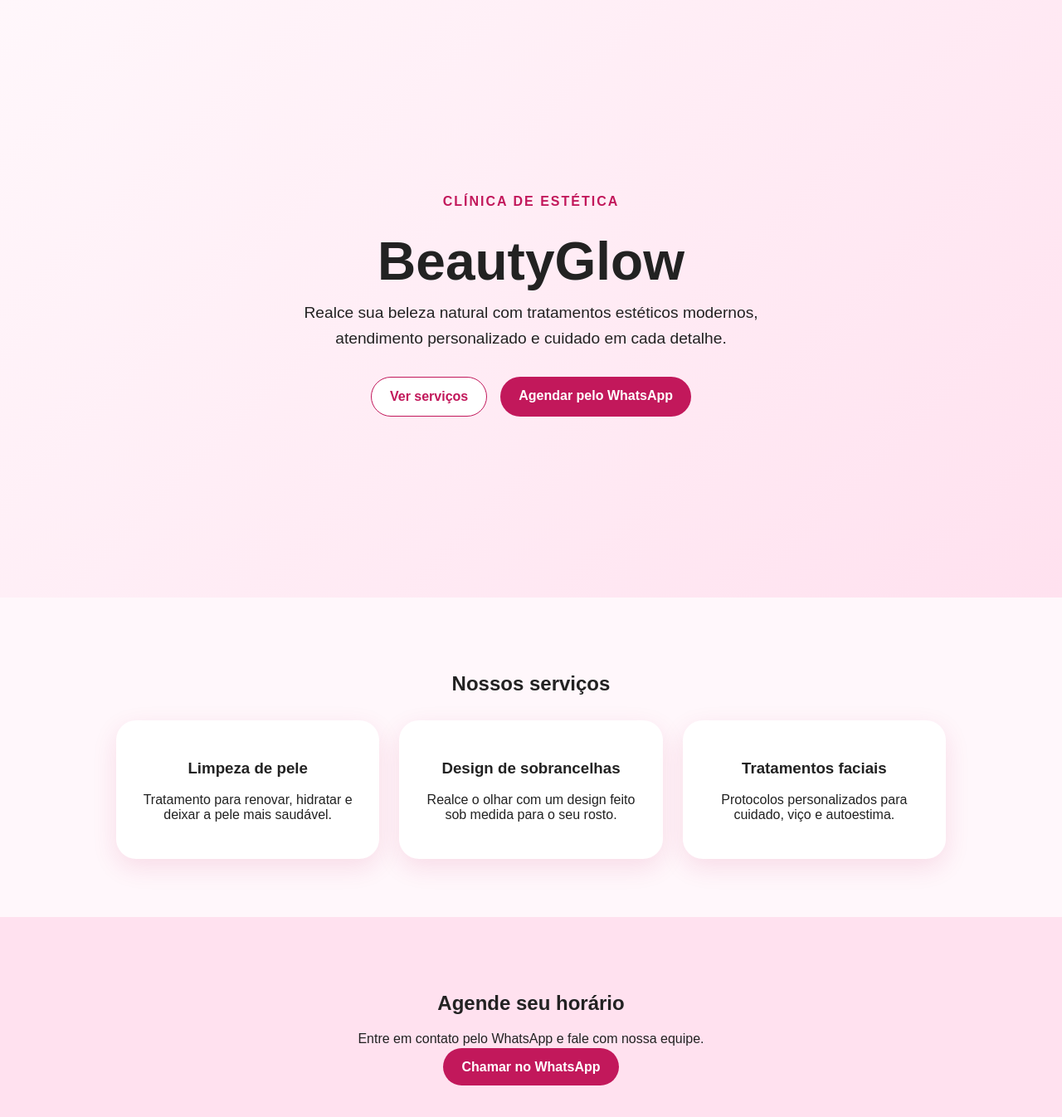
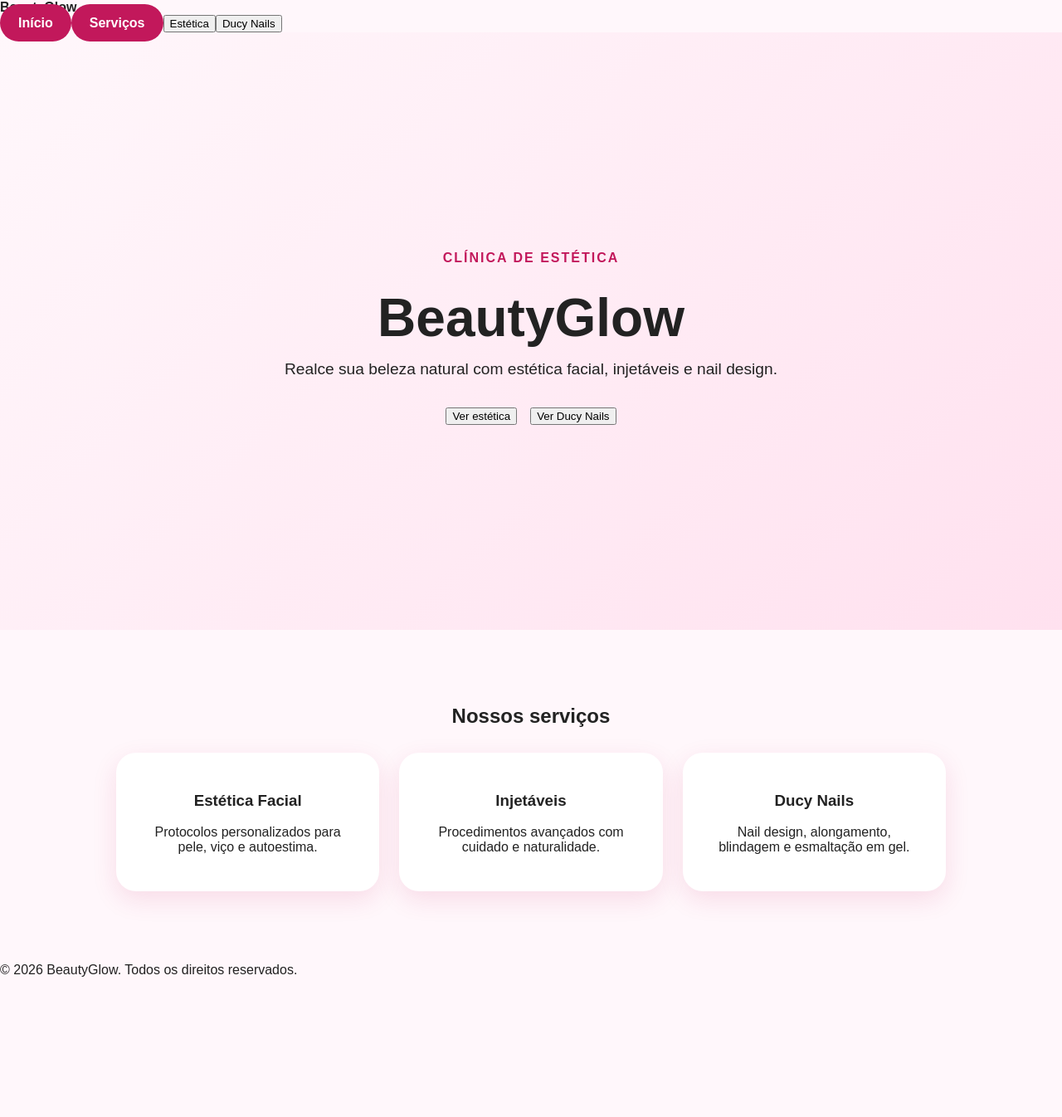
Before and after one commit to nexxusfilms/BEAUTYGLOW, a React (Vite) app: page / in a window 1280 px wide. Shown: the top 1346 px of the page at 83% size. After the commit the page ends 1194 px from the top, so only its background shows below. Built offline with nearby package versions, Linux system fonts and the light colour scheme.

Commit message:
Add missing BeautyGlow app files

```diff
--- /dev/null
+++ b/src/App.tsx
@@ -0,0 +1,46 @@
+import { useState } from 'react';
+import { BrowserRouter as Router } from 'react-router-dom';
+import { Navbar } from './components/Navbar';
+import { Footer } from './components/Footer';
+import Home from './pages/Home';
+import ScrollToTop from './components/ScrollToTop';
+import { CatalogModal } from './components/CatalogModal';
+import { BRUNA_SERVICES, DUCY_SERVICES, NAILS_PHONE_NUMBER } from './constants';
+
+export default function App() {
+  const [openCatalog, setOpenCatalog] = useState<'bruna' | 'ducy' | null>(null);
+
+  return (
+    <Router>
+      <ScrollToTop />
+      <div className="bg-brand-offwhite min-h-screen selection:bg-brand-beige selection:text-brand-black">
+        <Navbar onOpenCatalog={setOpenCatalog} />
+
+        <main>
+          <Home onOpenCatalog={setOpenCatalog} />
+        </main>
+
+        <Footer />
+
+        <CatalogModal
+          isOpen={openCatalog === 'bruna'}
+          onClose={() => setOpenCatalog(null)}
+          title="Estética Facial & Injetáveis"
+          subtitle="Bruna Services • Procedimentos Avançados"
+          services={BRUNA_SERVICES}
+          whatsappMessagePrefix="Olá, gostaria de agendar minha experiência na Beauty Glow!"
+        />
+
+        <CatalogModal
+          isOpen={openCatalog === 'ducy'}
+          onClose={() => setOpenCatalog(null)}
+          title="Ducy Nails"
+          subtitle="Catálogo Nail Design"
+          services={DUCY_SERVICES}
+          customPhoneNumber={NAILS_PHONE_NUMBER}
+          whatsappMessagePrefix="Olá, gostaria de agendar minha experiência na Beauty Glow com a Ducy Nails!"
+        />
+      </div>
+    </Router>
+  );
+}
--- /dev/null
+++ b/src/components/CatalogModal.tsx
@@ -0,0 +1,51 @@
+import { MAIN_PHONE_NUMBER, type Service } from '../constants';
+
+type CatalogModalProps = {
+  isOpen: boolean;
+  onClose: () => void;
+  title: string;
+  subtitle: string;
+  services: Service[];
+  customPhoneNumber?: string;
+  whatsappMessagePrefix: string;
+};
+
+export function CatalogModal({
+  isOpen,
+  onClose,
+  title,
+  subtitle,
+  services,
+  customPhoneNumber,
+  whatsappMessagePrefix,
+}: CatalogModalProps) {
+  if (!isOpen) return null;
+
+  const phone = customPhoneNumber || MAIN_PHONE_NUMBER;
+  const message = encodeURIComponent(whatsappMessagePrefix);
+  const whatsappUrl = `https://wa.me/${phone}?text=${message}`;
+
+  return (
+    <div className="modalBackdrop">
+      <div className="modal">
+        <button className="closeButton" onClick={onClose}>×</button>
+
+        <p className="tag">{subtitle}</p>
+        <h2>{title}</h2>
+
+        <div className="modalServices">
+          {services.map((service) => (
+            <article key={service.name}>
+              <h3>{service.name}</h3>
+              <p>{service.description}</p>
+            </article>
+          ))}
+        </div>
+
+        <a href={whatsappUrl} target="_blank" rel="noreferrer">
+          Agendar pelo WhatsApp
+        </a>
+      </div>
+    </div>
+  );
+}
--- /dev/null
+++ b/src/components/Footer.tsx
@@ -0,0 +1,7 @@
+export function Footer() {
+  return (
+    <footer className="footer">
+      <p>© 2026 BeautyGlow. Todos os direitos reservados.</p>
+    </footer>
+  );
+}
--- /dev/null
+++ b/src/components/Navbar.tsx
@@ -0,0 +1,18 @@
+type NavbarProps = {
+  onOpenCatalog: (catalog: 'bruna' | 'ducy') => void;
+};
+
+export function Navbar({ onOpenCatalog }: NavbarProps) {
+  return (
+    <header className="navbar">
+      <strong>BeautyGlow</strong>
+
+      <nav>
+        <a href="#inicio">Início</a>
+        <a href="#servicos">Serviços</a>
+        <button onClick={() => onOpenCatalog('bruna')}>Estética</button>
+        <button onClick={() => onOpenCatalog('ducy')}>Ducy Nails</button>
+      </nav>
+    </header>
+  );
+}
--- /dev/null
+++ b/src/components/ScrollToTop.tsx
@@ -0,0 +1,9 @@
+import { useEffect } from 'react';
+
+export default function ScrollToTop() {
+  useEffect(() => {
+    window.scrollTo(0, 0);
+  }, []);
+
+  return null;
+}
--- /dev/null
+++ b/src/constants.ts
@@ -0,0 +1,37 @@
+export const MAIN_PHONE_NUMBER = '5500000000000';
+export const NAILS_PHONE_NUMBER = '5500000000000';
+
+export type Service = {
+  name: string;
+  description: string;
+};
+
+export const BRUNA_SERVICES: Service[] = [
+  {
+    name: 'Limpeza de pele',
+    description: 'Renovação, hidratação e cuidado para uma pele mais saudável.',
+  },
+  {
+    name: 'Botox',
+    description: 'Procedimento para suavizar linhas de expressão.',
+  },
+  {
+    name: 'Preenchimento labial',
+    description: 'Realce delicado para valorizar sua beleza natural.',
+  },
+];
+
+export const DUCY_SERVICES: Service[] = [
+  {
+    name: 'Alongamento de unhas',
+    description: 'Unhas elegantes, resistentes e com acabamento profissional.',
+  },
+  {
+    name: 'Blindagem',
+    description: 'Proteção e fortalecimento para unhas naturais.',
+  },
+  {
+    name: 'Esmaltação em gel',
+    description: 'Brilho, durabilidade e acabamento impecável.',
+  },
+];
--- /dev/null
+++ b/src/index.css
@@ -0,0 +1 @@
+@import './style.css';
--- a/src/main.tsx
+++ b/src/main.tsx
@@ -1,60 +1,10 @@
-import React from 'react'
-import ReactDOM from 'react-dom/client'
-import './style.css'
+import { StrictMode } from 'react';
+import { createRoot } from 'react-dom/client';
+import App from './App.tsx';
+import './index.css';
 
-function App() {
-  return (
-    <main className="page">
-      <section className="hero">
-        <p className="tag">Clínica de Estética</p>
-        <h1>BeautyGlow</h1>
-        <p className="subtitle">
-          Realce sua beleza natural com tratamentos estéticos modernos,
-          atendimento personalizado e cuidado em cada detalhe.
-        </p>
-
-        <div className="buttons">
-          <a href="#servicos">Ver serviços</a>
-          <a href="https://wa.me/5500000000000" target="_blank">
-            Agendar pelo WhatsApp
-          </a>
-        </div>
-      </section>
-
-      <section id="servicos" className="services">
-        <h2>Nossos serviços</h2>
-
-        <div className="cards">
-          <article>
-            <h3>Limpeza de pele</h3>
-            <p>Tratamento para renovar, hidratar e deixar a pele mais saudável.</p>
-          </article>
-
-          <article>
-            <h3>Design de sobrancelhas</h3>
-            <p>Realce o olhar com um design feito sob medida para o seu rosto.</p>
-          </article>
-
-          <article>
-            <h3>Tratamentos faciais</h3>
-            <p>Protocolos personalizados para cuidado, viço e autoestima.</p>
-          </article>
-        </div>
-      </section>
-
-      <section className="contact">
-        <h2>Agende seu horário</h2>
-        <p>Entre em contato pelo WhatsApp e fale com nossa equipe.</p>
-        <a href="https://wa.me/5500000000000" target="_blank">
-          Chamar no WhatsApp
-        </a>
-      </section>
-    </main>
-  )
-}
-
-ReactDOM.createRoot(document.getElementById('root')!).render(
-  <React.StrictMode>
+createRoot(document.getElementById('root')!).render(
+  <StrictMode>
     <App />
-  </React.StrictMode>,
-)
+  </StrictMode>,
+);
--- /dev/null
+++ b/src/pages/Home.tsx
@@ -0,0 +1,43 @@
+type HomeProps = {
+  onOpenCatalog: (catalog: 'bruna' | 'ducy') => void;
+};
+
+export default function Home({ onOpenCatalog }: HomeProps) {
+  return (
+    <>
+      <section id="inicio" className="hero">
+        <p className="tag">Clínica de Estética</p>
+        <h1>BeautyGlow</h1>
+        <p className="subtitle">
+          Realce sua beleza natural com estética facial, injetáveis e nail design.
+        </p>
+
+        <div className="buttons">
+          <button onClick={() => onOpenCatalog('bruna')}>Ver estética</button>
+          <button onClick={() => onOpenCatalog('ducy')}>Ver Ducy Nails</button>
+        </div>
+      </section>
+
+      <section id="servicos" className="services">
+        <h2>Nossos serviços</h2>
+
+        <div className="cards">
+          <article>
+            <h3>Estética Facial</h3>
+            <p>Protocolos personalizados para pele, viço e autoestima.</p>
+          </article>
+
+          <article>
+            <h3>Injetáveis</h3>
+            <p>Procedimentos avançados com cuidado e naturalidade.</p>
+          </article>
+
+          <article>
+            <h3>Ducy Nails</h3>
+            <p>Nail design, alongamento, blindagem e esmaltação em gel.</p>
+          </article>
+        </div>
+      </section>
+    </>
+  );
+}
```
